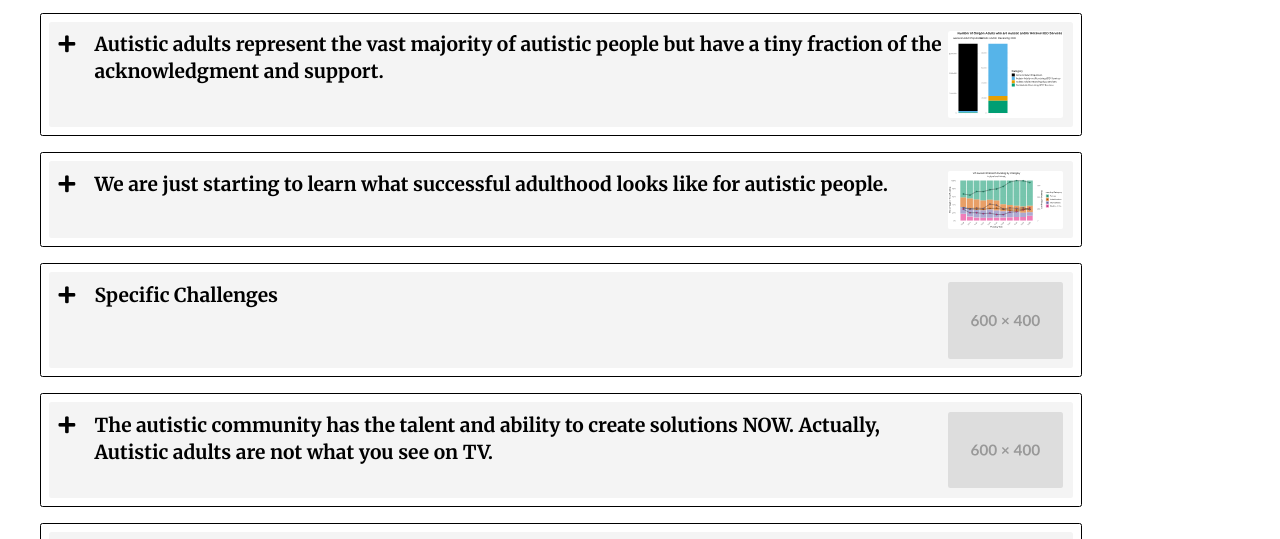
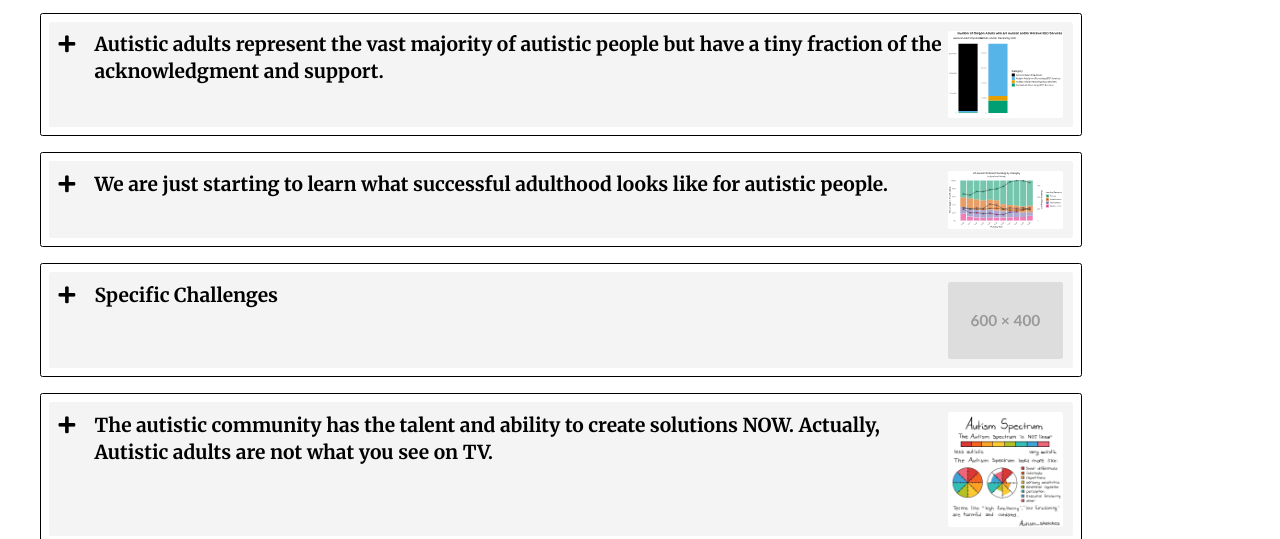
Before and after one commit to autism-all-grown-up/website, a plain HTML site: page index.html in a window 1280 px wide. Shown: the part 367-906 px from the top of the page. Drawn offline with Linux system fonts and the light colour scheme.

Commit message:
used spectrum image

```diff
--- a/index.html
+++ b/index.html
@@ -164,7 +164,7 @@
       <summary class="accordion-item-header">
         The autistic community has the talent and ability to create solutions NOW. Actually, Autistic adults are not
         what you see on TV.
-        <img class="accordion-summary-thumbnail" src="images/placeholder_600x400.svg" alt="thumbnail" />
+        <img class="accordion-summary-thumbnail" src="images/autism_spectrum.jpeg" alt="thumbnail" />
       </summary>
       <div class="accordion-item-content">
         <div class="accordion-itemctext">
@@ -208,7 +208,7 @@
             people.</p>
         </div>
         <div class="accordion-item-image-container">
-          <img class="accordion-item-image" src="images/placeholder_600x400.svg" alt="content image" />
+          <img class="accordion-item-image" src="images/autism_spectrum.jpeg" alt="content image" />
         </div>
       </div>
     </details>
```
